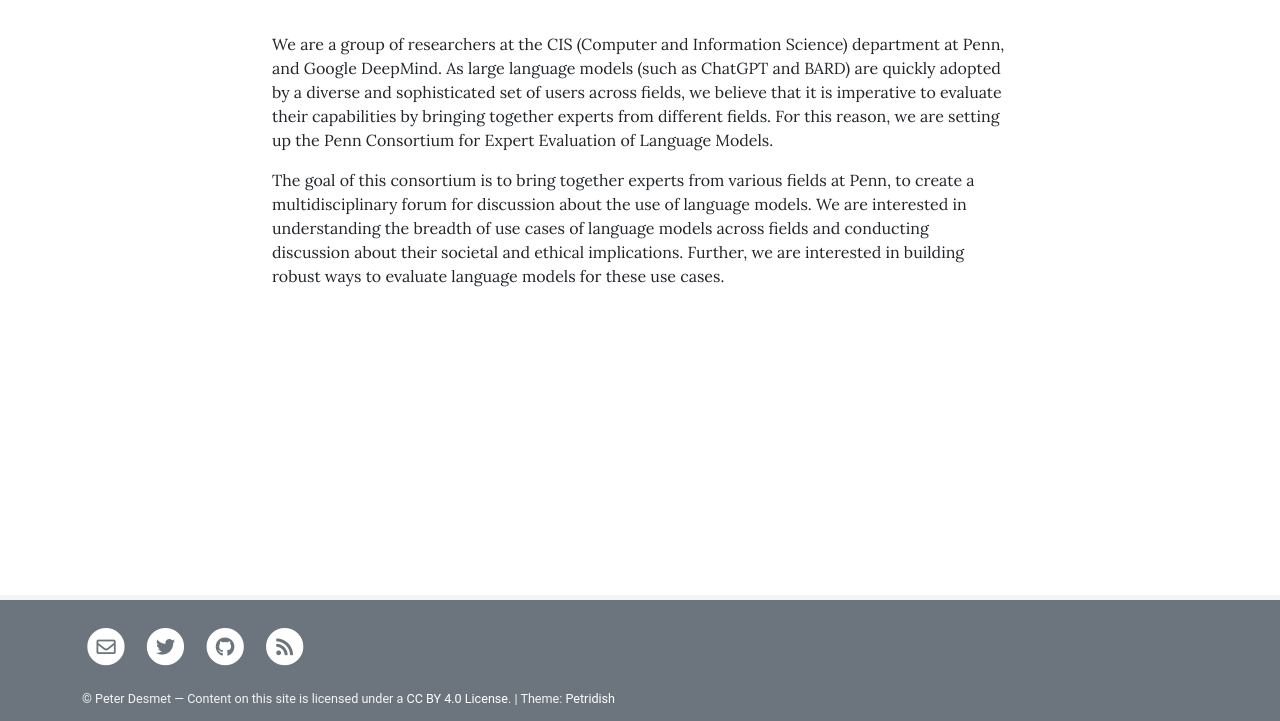
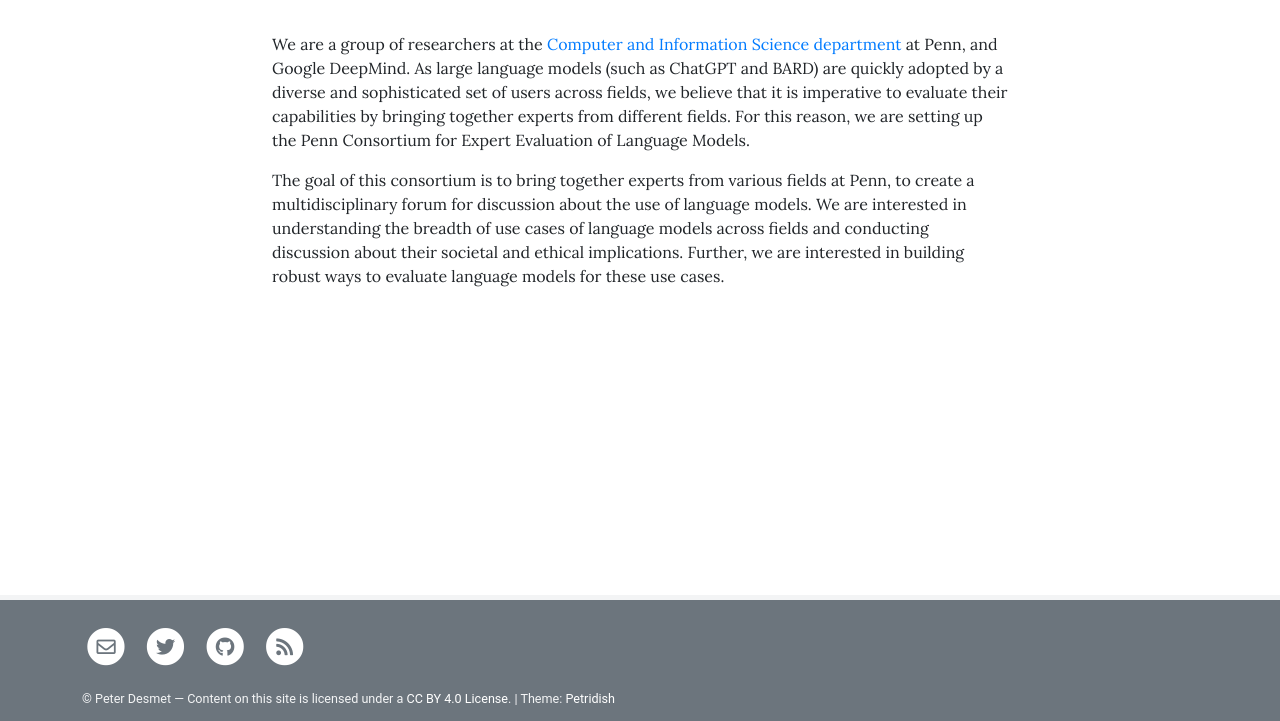
Before and after one commit to penncoeval/penncoeval, a Jekyll site: the page built from pages/home.md, in a window 1280 px wide. Shown: the part 308-1029 px from the top of the page. Built offline with Jekyll 4.4.1, drawn with Linux system fonts in a browser that asks for light colours.

Commit message:
Update home.md

```diff
--- a/pages/home.md
+++ b/pages/home.md
@@ -6,6 +6,6 @@ background: assets/theme/images/pawel-czerwinski-pRSHSA2H_QU-unsplash.jpg
 permalink: /
 ---
 
-We are a group of researchers at the CIS (Computer and Information Science) department at Penn, and Google DeepMind. As large language models (such as ChatGPT and BARD) are quickly adopted by a diverse and sophisticated set of users across fields, we believe that it is imperative to evaluate their capabilities by bringing together experts from different fields. For this reason, we are setting up the Penn Consortium for Expert Evaluation of Language Models.
+We are a group of researchers at the [Computer and Information Science department](https://www.cis.upenn.edu/) at Penn, and Google DeepMind. As large language models (such as ChatGPT and BARD) are quickly adopted by a diverse and sophisticated set of users across fields, we believe that it is imperative to evaluate their capabilities by bringing together experts from different fields. For this reason, we are setting up the Penn Consortium for Expert Evaluation of Language Models.
 
 The goal of this consortium is to bring together experts from various fields at Penn, to create a multidisciplinary forum for discussion about the use of language models. We are interested in understanding the breadth of use cases of language models across fields and conducting discussion about their societal and ethical implications. Further, we are interested in building robust ways to evaluate language models for these use cases.
```
